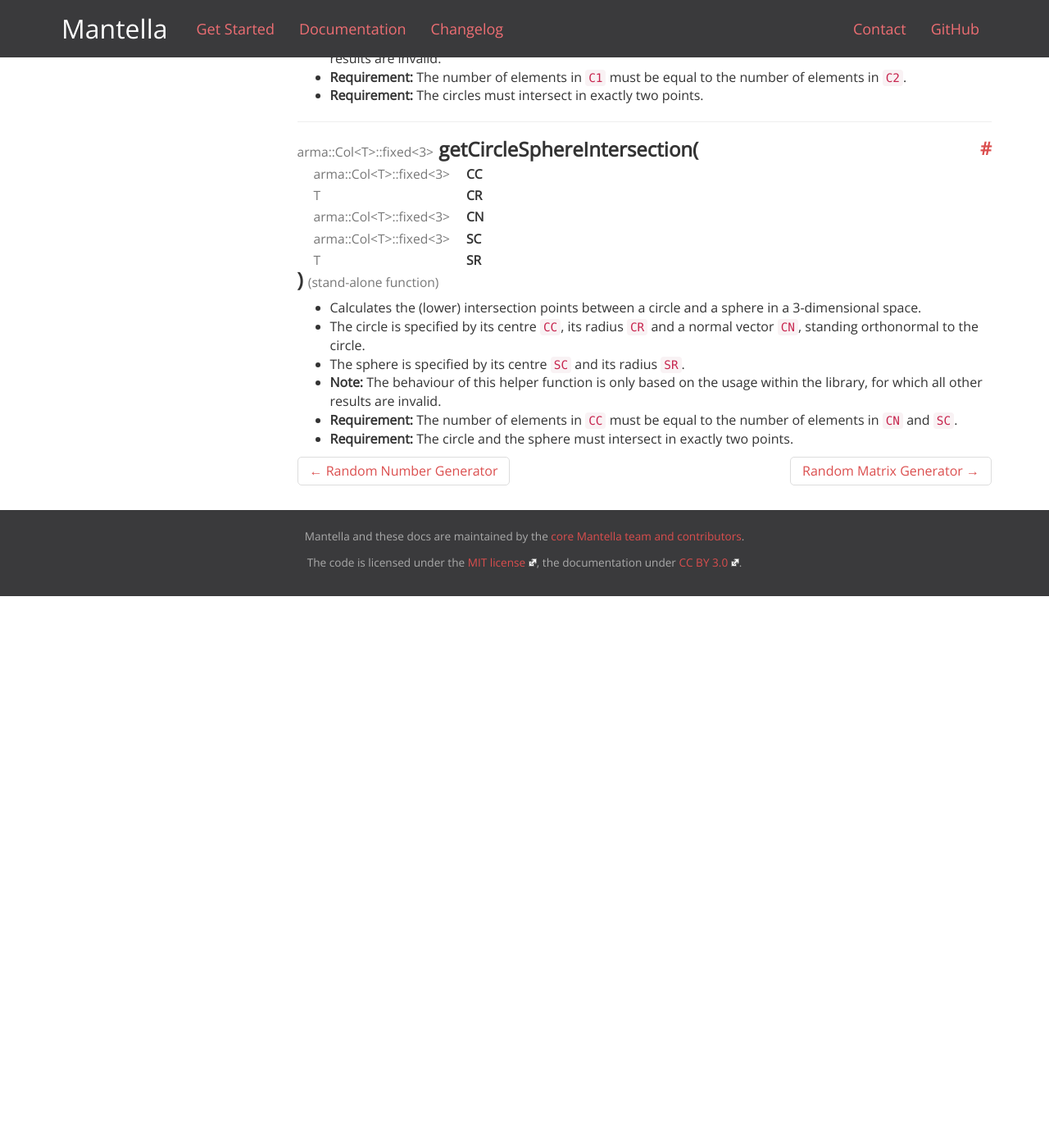
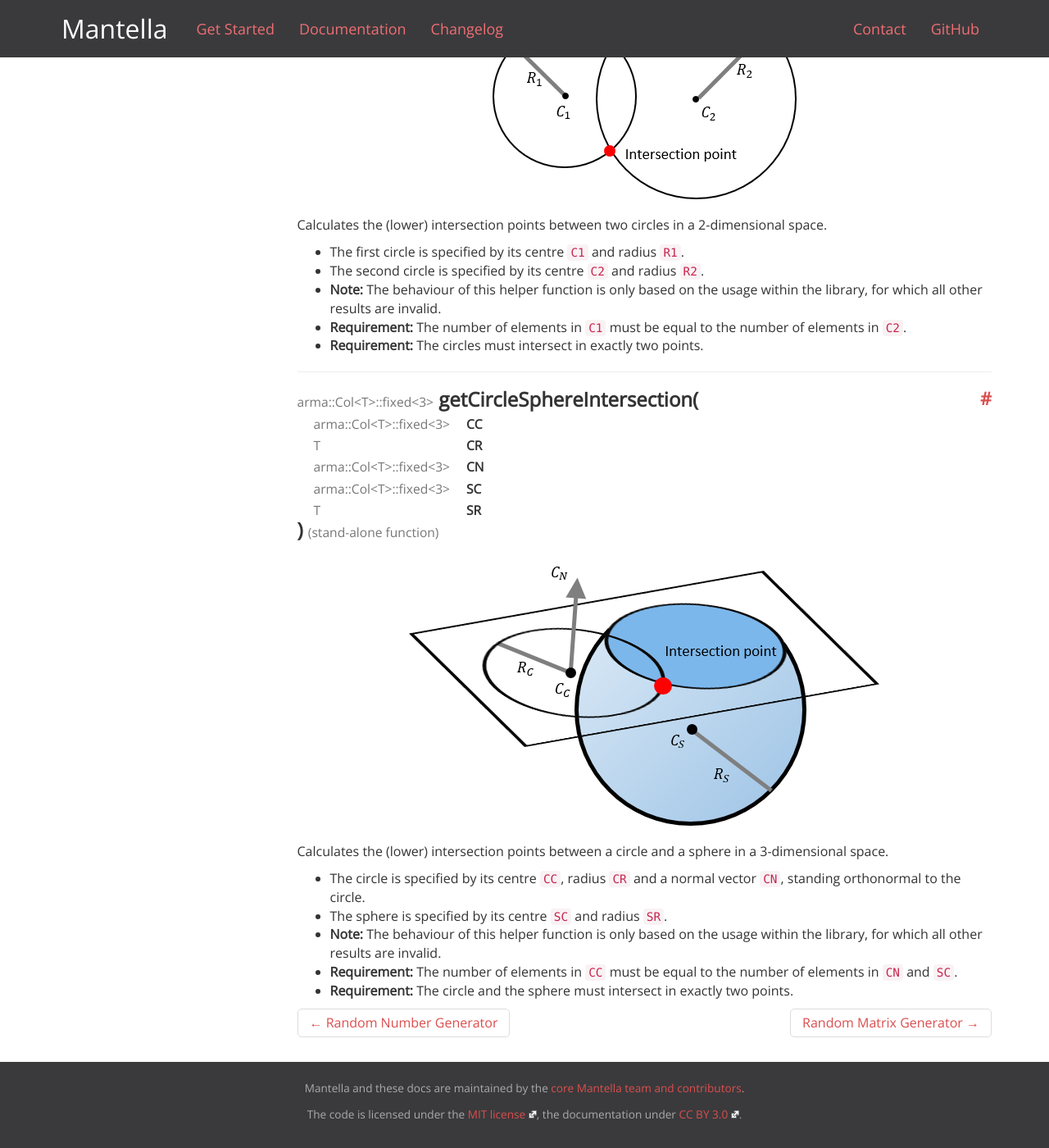
Before and after one commit to sebiniemann/Mantella, a Jekyll site: the page built from helpers/geometry.html, in a window 1280 px wide and 1400 px high, scrolled down 864 px. Shown: the whole window at 82% size. Built offline with Jekyll 4.4.1, drawn with Linux system fonts in a browser that asks for light colours; before the commit the page ends 1591 px from its top, so only the background shows below that.

Commit message:
Added some images to helper/geometry

```diff
--- a/helpers/geometry.html
+++ b/helpers/geometry.html
@@ -5,24 +5,29 @@ layout: page
 
 {% include api call="get2DRotation" returns="arma::Mat&lt;T&gt;::fixed&lt;2, 2&gt;" params="T R" %}
 
+<p>Generates a 2-dimensional rotation matrix with rotation angle <code>R</code>.</p>
+
 <ul>
-  <li>Generates a 2-dimensional rotation matrix with rotation angle <code>R</code>.</li>
   <li>The rotation angle <code>R</code> is assumed to be measured in radians.</li>
   <li><strong>Note:</strong> Post-multiplication with a column vector will rotate the vector in the opposite direction.</li>
 </ul>
 
 {% include api call="get3DRotation" returns="arma::Mat&lt;T&gt;::fixed&lt;3, 3&gt;" params="T R, T P, T Y" %}
 
+<p>Generates a 3-dimensional rotation matrix with roll angle <code>R</code>, pitch angle <code>P</code> and yaw angle <code>Y</code>.</p>
+
 <ul>
-  <li>Generates a 3-dimensional rotation matrix with roll angle <code>R</code>, pitch angle <code>P</code> and yaw angle <code>Y</code>.</li>
   <li>All rotation angles (<code>R</code>, <code>P</code> and <code>Y</code>), are assumed to be measured in radians.</li>
   <li><strong>Note:</strong> Post-multiplication with a column vector will rotate the vector in the opposite directions.</li>
 </ul>
 
 {% include api call="getCircleCircleIntersection" returns="arma::Col&lt;T&gt;::fixed&lt;2&gt;" params="arma::Col&lt;T&gt;::fixed&lt;3&gt; C1, T R1, arma::Col&lt;T&gt;::fixed&lt;3&gt; C2, T R2" %}
 
+<img class="img-responsive center-block" src="/assets/images/api/circle-circle-intersection.png" alt="Circle circle intersection">
+
+<p>Calculates the (lower) intersection points between two circles in a 2-dimensional space.</p>
+
 <ul>
-  <li>Calculates the (lower) intersection points between two circles in a 2-dimensional space.</li>
   <li>The first circle is specified by its centre <code>C1</code> and radius <code>R1</code>.</li>
   <li>The second circle is specified by its centre <code>C2</code> and radius <code>R2</code>.</li>
   <li><strong>Note:</strong> The behaviour of this helper function is only based on the usage within the library, for which all other results are invalid.</li>
@@ -32,10 +37,13 @@ layout: page
 
 {% include api call="getCircleSphereIntersection" returns="arma::Col&lt;T&gt;::fixed&lt;3&gt;" params="arma::Col&lt;T&gt;::fixed&lt;3&gt; CC, T CR, arma::Col&lt;T&gt;::fixed&lt;3&gt; CN, arma::Col&lt;T&gt;::fixed&lt;3&gt; SC, T SR" %}
 
+<img class="img-responsive center-block" src="/assets/images/api/circle-sphere-intersection.png" alt="Circle sphere intersection">
+
+<p>Calculates the (lower) intersection points between a circle and a sphere in a 3-dimensional space.</p>
+
 <ul>
-  <li>Calculates the (lower) intersection points between a circle and a sphere in a 3-dimensional space.</li>
-  <li>The circle is specified by its centre <code>CC</code>, its radius <code>CR</code> and a normal vector <code>CN</code>, standing orthonormal to the circle.</li>
-  <li>The sphere is specified by its centre <code>SC</code> and its radius <code>SR</code>.</li>
+  <li>The circle is specified by its centre <code>CC</code>, radius <code>CR</code> and a normal vector <code>CN</code>, standing orthonormal to the circle.</li>
+  <li>The sphere is specified by its centre <code>SC</code> and radius <code>SR</code>.</li>
   <li><strong>Note:</strong> The behaviour of this helper function is only based on the usage within the library, for which all other results are invalid.</li>
   <li><strong>Requirement:</strong> The number of elements in <code>CC</code> must be equal to the number of elements in <code>CN</code> and <code>SC</code>.</li>
   <li><strong>Requirement:</strong> The circle and the sphere must intersect in exactly two points.</li>
```
Also changed, not shown: assets/images/api/circle-circle-intersection.png (added), assets/images/api/circle-sphere-intersection.png (added).
